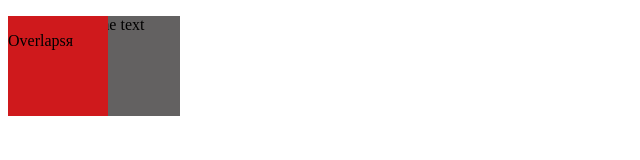
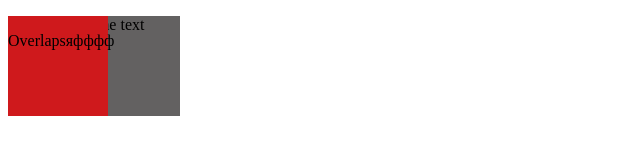
Before and after one commit to bbloc13/RO_rep, a plain HTML site: page fixedelements.html in a window 1280 px wide. Shown: the full height of the page, 0-640 px from the left. Drawn offline with Linux system fonts and the light colour scheme.

Commit message:
Update fixedelements.html

```diff
--- a/fixedelements.html
+++ b/fixedelements.html
@@ -20,7 +20,7 @@ div.other{ margin-left: 72px; }
 </head>
 
 <body>
-<div class="fixed"><p>Overlapsя</p></div>
+<div class="fixed"><p>Overlapsяфффф</p></div>
 <div class="other"><p>Some text</p></div>
 </body>
 </html>
```
